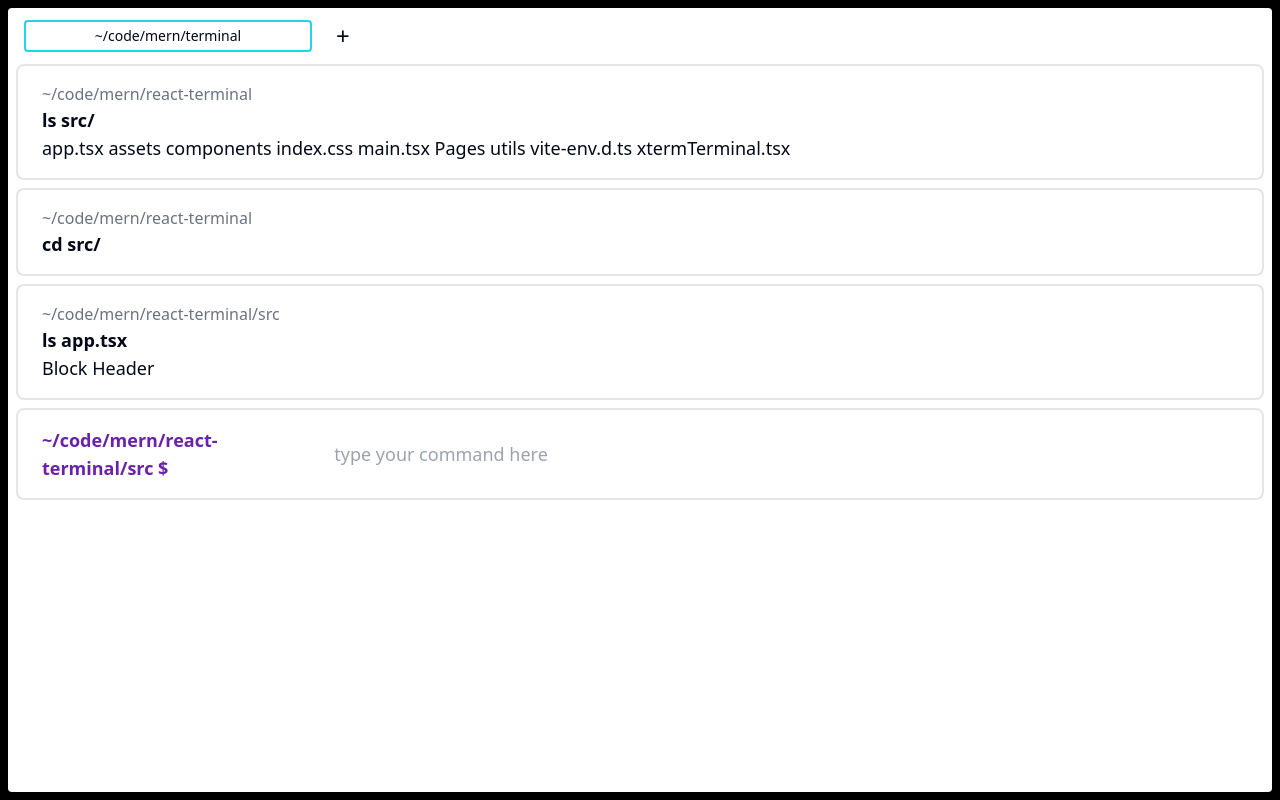
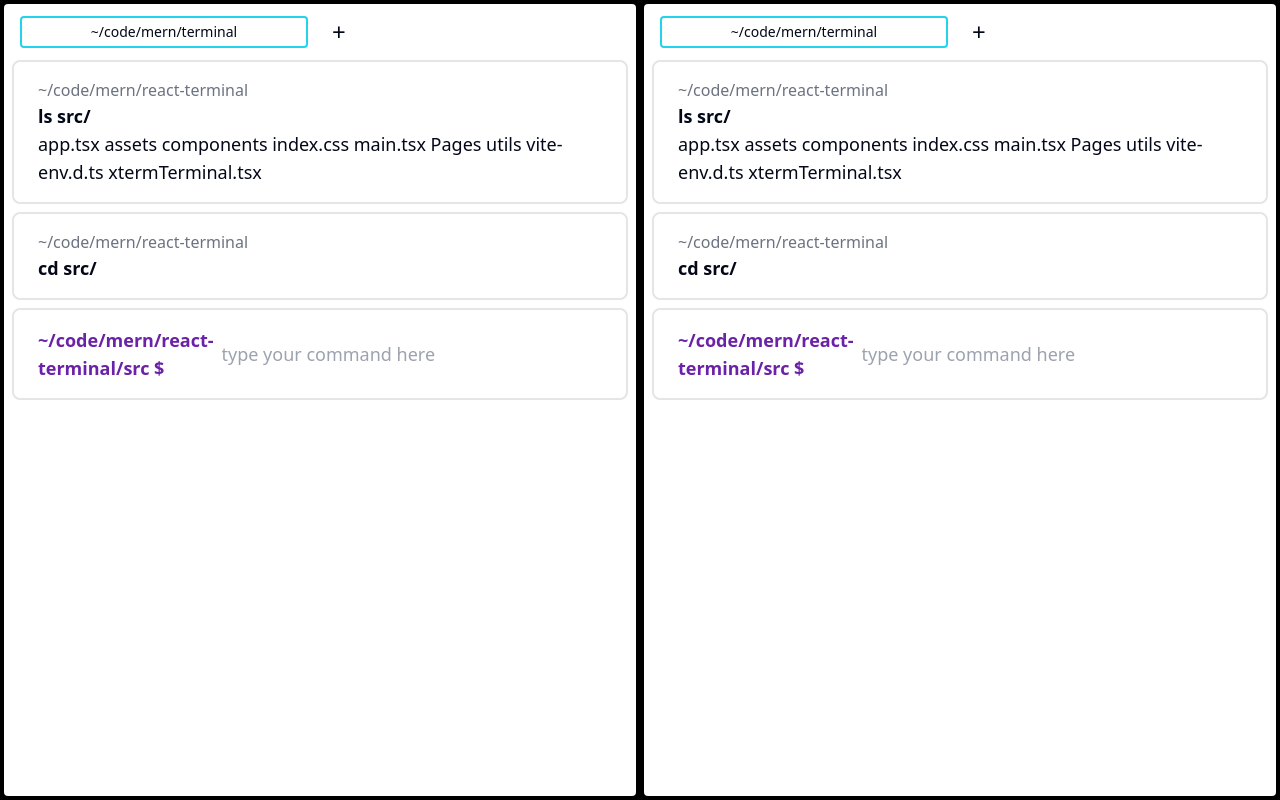
Before and after one commit to ParthKapoor-dev/react-terminal, a React (Vite) app: page / in a window 1280 px wide. Built offline with nearby package versions, Linux system fonts and the light colour scheme.

Commit message:
AppState LocalStorage <Implemented> && UI <Pending>

```diff
--- /dev/null
+++ b/src/DummyData/initialApp.tsx
@@ -0,0 +1,68 @@
+import { Section } from "../types/app";
+
+
+export const initialApp: Section[] = [
+    {
+        type: "parent",
+        metadata: {
+            id: 101,
+            split: "hor"
+        },
+        children: [
+            {
+                type: "terminal",
+                metadata: {
+                    id: 1001,
+                },
+                data: [
+                    {
+                        tabId: 1,
+                        name: "~/code/mern/terminal",
+                        blocks: [
+                            {
+                                id: 1,
+                                type: 'terminal',
+                                location: "~/code/mern/react-terminal",
+                                input: "ls src/",
+                                output: "app.tsx   assets   components   index.css   main.tsx   Pages   utils   vite-env.d.ts   xtermTerminal.tsx",
+                            },
+                            {
+                                id: 2,
+                                type: 'terminal',
+                                location: "~/code/mern/react-terminal",
+                                input: "cd src/",
+                            },
+                        ]
+                    }
+                ]
+            },
+            {
+                type: "terminal",
+                metadata: {
+                    id: 1002,
+                },
+                data: [
+                    {
+                        tabId: 1,
+                        name: "~/code/mern/terminal",
+                        blocks: [
+                            {
+                                id: 1,
+                                type: 'terminal',
+                                location: "~/code/mern/react-terminal",
+                                input: "ls src/",
+                                output: "app.tsx   assets   components   index.css   main.tsx   Pages   utils   vite-env.d.ts   xtermTerminal.tsx",
+                            },
+                            {
+                                id: 2,
+                                type: 'terminal',
+                                location: "~/code/mern/react-terminal",
+                                input: "cd src/",
+                            },
+                        ]
+                    }
+                ]
+            }
+        ]
+    }
+]
--- a/src/Pages/TabPage.tsx
+++ b/src/Pages/TabPage.tsx
@@ -1,36 +1,32 @@
 import { useEffect, useState } from "react";
-import Block, { BlockProps } from "../components/Block";
+import Block from "../components/Block";
 import Terminal from "../components/Terminal";
+import { BlockProps, TabProps } from "../types/Tabs";
 
-export interface TabProps {
-    tabId: number;
-    name: string;
-    blocks: BlockProps[];
+
+interface TabPageProps extends TabProps {
+    addBlock: (newBlock: BlockProps) => void
 }
 
-interface TabPageProps extends TabProps {
-    setTabs: React.Dispatch<React.SetStateAction<TabProps[]>>;
-}
+export default function TabPage({ blocks, tabId, name, addBlock }: TabPageProps) {
+    // const [ShowBlocks, setShowBlocks] = useState<BlockProps[]>(blocks);
 
-export default function TabPage({ blocks, tabId, name, setTabs }: TabPageProps) {
-    const [ShowBlocks, setShowBlocks] = useState<BlockProps[]>(blocks);
+    // useEffect(() => {
+    //     setShowBlocks(blocks);
+    // }, [blocks]);
 
-    useEffect(() => {
-        setShowBlocks(blocks);
-    }, [blocks]);
-
-    useEffect(() => {
-        localStorage.setItem('blocks', JSON.stringify(ShowBlocks));
-    }, [ShowBlocks]);
+    // useEffect(() => {
+    //     localStorage.setItem('blocks', JSON.stringify(ShowBlocks));
+    // }, [ShowBlocks]);
 
     return (
         <div>
             <div>
-                {ShowBlocks.map(item => (
+                {blocks.map(item => (
                     <Block key={item.id} {...item} />
                 ))}
             </div>
-            <Terminal location={"~/code/mern/react-terminal/src"} setShowBlocks={setShowBlocks} setTabs={setTabs} tabId={tabId} />
+            <Terminal location={"~/code/mern/react-terminal/src"} addBlock={addBlock} tabId={tabId} />
         </div>
     );
 }
--- /dev/null
+++ b/src/Pages/TerminalScreen.tsx
@@ -0,0 +1,40 @@
+import { useEffect, useState } from "react";
+import Header from "../components/Header";
+import TabPage from "./TabPage";
+import { BlockProps, TabProps } from "../types/Tabs";
+
+interface TerminalScreenProps {
+    Tabs: TabProps[],
+    setTabs: React.Dispatch<any>
+}
+
+export default function TerminalScreen({ Tabs, setTabs }: TerminalScreenProps) {
+    const [currentTab, setCurrentTab] = useState<TabProps>(Tabs[0]);
+
+    useEffect(() => {
+        setCurrentTab(Tabs.find(tab => tab.tabId === currentTab.tabId) || Tabs[0]);
+    }, [Tabs]);
+
+    function addBlock(newBlock: BlockProps) {
+        const updatedTabs = Tabs.map(tab => {
+            if (tab.tabId == currentTab.tabId)
+                return { ...tab, blocks: [...tab.blocks, newBlock] };
+            return tab;
+        });
+        setTabs(updatedTabs);
+    }
+
+    function addTabs(newTab: TabProps) {
+        const updatedTabs = [...Tabs, newTab];
+        setTabs(updatedTabs);
+    }
+
+    return (
+        <div className="h-screen bg-black p-1 overflow-hidden">
+            <div className="flex flex-col bg-white rounded h-full py-2 overflow-scroll">
+                <Header addTabs={addTabs} Tabs={Tabs} currentTab={currentTab} setCurrentTab={setCurrentTab} />
+                <TabPage {...currentTab} addBlock={addBlock} />
+            </div>
+        </div>
+    );
+}
--- a/src/app.tsx
+++ b/src/app.tsx
@@ -1,57 +1,98 @@
-import { useEffect, useState } from "react";
-import Header from "./components/Header";
-import TabPage, { TabProps } from "./Pages/TabPage";
-
-const initialTabs: TabProps[] = [
-    {
-        tabId: 1,
-        name: "~/code/mern/terminal",
-        blocks: [
-            {
-                id: 1,
-                type: 'terminal',
-                location: "~/code/mern/react-terminal",
-                input: "ls src/",
-                output: "app.tsx   assets   components   index.css   main.tsx   Pages   utils   vite-env.d.ts   xtermTerminal.tsx",
-            },
-            {
-                id: 2,
-                type: 'terminal',
-                location: "~/code/mern/react-terminal",
-                input: "cd src/",
-            },
-            {
-                id: 3,
-                type: 'terminal',
-                location: "~/code/mern/react-terminal/src",
-                input: "ls app.tsx",
-                output: "Block  Header",
-            }
-        ]
-    }
-];
+import { useEffect, useState } from "react"
+import TerminalScreen from "./Pages/TerminalScreen";
+import { cn } from "./utils/cn";
+import { TabProps } from "./types/Tabs";
+import { AppState, Section } from "./types/app";
+import { initialApp } from "./DummyData/initialApp";
 
 export default function App() {
-    const [Tabs, setTabs] = useState<TabProps[]>(() => {
-        const savedTabs = localStorage.getItem('tabs');
-        return savedTabs ? JSON.parse(savedTabs) : initialTabs;
+
+    const [app, setApp] = useState<AppState>(() => {
+        const savedApp = localStorage.getItem('windows');
+        return savedApp ? JSON.parse(savedApp) : { windows: initialApp }
     });
-    const [currentTab, setCurrentTab] = useState<TabProps>(Tabs[0]);
 
     useEffect(() => {
-        localStorage.setItem('tabs', JSON.stringify(Tabs));
-    }, [Tabs]);
-
-    useEffect(() => {
-        setCurrentTab(Tabs.find(tab => tab.tabId === currentTab.tabId) || Tabs[0]);
-    }, [Tabs]);
+        localStorage.setItem('windows', JSON.stringify(app));
+        console.log('The App');
+        console.log(app);
+    }, [app])
 
     return (
-        <div className="max-h-screen max-w-screen w-screen h-screen bg-black p-2 overflow-hidden">
-            <div className="flex flex-col bg-white rounded h-full py-2 overflow-scroll">
-                <Header setTabs={setTabs} Tabs={Tabs} currentTab={currentTab} setCurrentTab={setCurrentTab} />
-                <TabPage {...currentTab} setTabs={setTabs} />
+        <div className="h-screen w-screen">
+            <Child state={app.windows[0]} setApp={setApp} parentIds={[]} />
+        </div>
+    )
+}
+
+interface ChildProps {
+    state: Section
+    setApp: React.Dispatch<React.SetStateAction<AppState>>,
+    parentIds: number[]
+}
+function Child({ state, setApp, parentIds }: ChildProps) {
+
+    function setTabs(newTabs: TabProps[]) {
+        setApp((prevApp) => {
+            const updatedApp = JSON.parse(JSON.stringify(prevApp));
+            const section = findSection(updatedApp.windows, parentIds, state.metadata.id);
+
+            if (section && section.type == 'terminal') {
+                section.data = newTabs
+            };
+
+            console.log(section);
+            console.log(updatedApp);
+
+            return updatedApp;
+        });
+    }
+
+    if (state.type == 'terminal')
+        return (
+            <TerminalScreen Tabs={state.data} setTabs={setTabs} />
+        )
+    else if (state.type == 'parent') {
+        const newParentIds = [...parentIds, state.metadata.id];
+        console.log(newParentIds);
+        return (
+            <div className={cn("flex", state.metadata.split == "ver" && "flex-col")}>
+                {state.children.map(child => (
+                    <Child state={child} setApp={setApp} parentIds={newParentIds} />
+                ))}
             </div>
-        </div>
-    );
+        )
+    }
+    else
+        return null;
 }
+
+
+function findSection(windows: Section[], parentIds: number[], childId: number): Section | null {
+
+    let currentSection: Section | null = null;
+
+    for (const window of windows) {
+        currentSection = findSectionInChildren(window, parentIds, childId, 0);
+        if (currentSection) break;
+    }
+
+    return currentSection;
+}
+
+function findSectionInChildren(node: Section, parentIds: number[], childId: number, level: number): Section | null {
+
+    if (node.type == 'terminal' && node.metadata.id == childId)
+        return node;
+
+    if (node.type == 'parent' && node.metadata.id == parentIds[level]) {
+        for (const child of node.children) {
+            const foundSection = findSectionInChildren(child, parentIds, childId, ++level);
+            if (foundSection) {
+                return foundSection
+            }
+        }
+    };
+
+    return null;
+}
--- a/src/components/Header/index.tsx
+++ b/src/components/Header/index.tsx
@@ -1,15 +1,15 @@
+import HeaderTab from "./tab";
 import { useEffect } from "react";
-import HeaderTab from "./tab";
-import { TabProps } from "../../Pages/TabPage";
+import { TabProps } from "../../types/Tabs";
 
 interface HeaderProps {
     Tabs: TabProps[];
     currentTab: TabProps;
-    setTabs: React.Dispatch<React.SetStateAction<TabProps[]>>;
+    addTabs: (newTab: TabProps) => void,
     setCurrentTab: React.Dispatch<React.SetStateAction<TabProps>>;
 }
 
-export default function Header({ Tabs, setTabs, setCurrentTab, currentTab }: HeaderProps) {
+export default function Header({ Tabs, addTabs, setCurrentTab, currentTab }: HeaderProps) {
 
     function handleAddTab() {
         const newTab: TabProps = {
@@ -17,17 +17,13 @@ export default function Header({ Tabs, setTabs, setCurrentTab, currentTab }: Hea
             name: "NewTab",
             blocks: []
         };
-
-        setTabs(prev => {
-            const updatedTabs = [...prev, newTab];
-            setCurrentTab(newTab); // Set the newly created tab as the current tab
-            return updatedTabs;
-        });
+        addTabs(newTab);
+        setCurrentTab(newTab);
     }
 
     return (
         <div className="h-fit w-screen px-4 py-1 flex items-center justify-between">
-            <div className="flex gap-2 items-center">
+            <div className="flex gap-2 items-center overflow-scroll">
                 {Tabs.map((item) => (
                     <HeaderTab
                         key={item.tabId}
--- a/src/components/Terminal/index.tsx
+++ b/src/components/Terminal/index.tsx
@@ -1,16 +1,16 @@
 import { useRef, useState } from "react";
-import { BlockProps } from "../Block";
 import { cn } from "../../utils/cn";
-import { TabProps } from "../../Pages/TabPage";
+import { TabProps, BlockProps } from "../../types/Tabs";
+
 
 interface TerminalProps {
     location: string;
-    setTabs: React.Dispatch<React.SetStateAction<TabProps[]>>;
-    setShowBlocks: React.Dispatch<React.SetStateAction<BlockProps[]>>;
     tabId: number;
+    addBlock: (newBlock: BlockProps) => void;
+    // setShowBlocks: React.Dispatch<React.SetStateAction<BlockProps[]>>;
 }
 
-export default function Terminal({ location, setTabs, setShowBlocks, tabId }: TerminalProps) {
+export default function Terminal({ location, tabId, addBlock }: TerminalProps) {
     const [input, setInput] = useState("");
     const [showDropdown, setShowDropdown] = useState(false);
     const [dropdownPosition, setDropdownPosition] = useState({ left: 0 });
@@ -46,19 +46,7 @@ export default function Terminal({ location, setTabs, setShowBlocks, tabId }: Te
             output: "app.tsx   assets   components   index.css   main.tsx   Pages   utils   vite-env.d.ts   xtermTerminal.tsx",
         };
 
-        setTabs(prev => {
-            const updatedTabs = prev.map(tab => {
-                if (tab.tabId === tabId) {
-                    const newTab = { ...tab, blocks: [...tab.blocks, newBlock] };
-                    setShowBlocks(newTab.blocks);
-                    return newTab;
-                }
-                return tab;
-            });
-            localStorage.setItem('tabs', JSON.stringify(updatedTabs));
-            console.log('Updated Tabs:', updatedTabs);
-            return updatedTabs;
-        });
+        addBlock(newBlock);
 
         setInput("");  // Clear the input field
         setShowDropdown(false);  // Hide dropdown after submission
--- /dev/null
+++ b/src/types/Tabs.tsx
@@ -0,0 +1,14 @@
+
+export interface TabProps {
+    tabId: number;
+    name: string;
+    blocks: BlockProps[];
+}
+
+export interface BlockProps {
+    id: number,
+    type: 'chat ' | 'terminal',
+    input: string,
+    output?: string,
+    location: string
+}
--- /dev/null
+++ b/src/types/app.tsx
@@ -0,0 +1,24 @@
+import { TabProps } from "./Tabs";
+
+export interface AppState {
+    windows: Section[]
+}
+
+export type Section = TerminalSection | ParentSection
+
+export interface TerminalSection {
+    type: "terminal",
+    metadata: {
+        id: number;
+    }
+    data: TabProps[]
+}
+
+export interface ParentSection {
+    type: "parent",
+    metadata: {
+        id: number;
+        split: "hor" | "ver"
+    },
+    children: Section[]
+}
```
Also changed, not shown: src/components/Block/index.tsx (+1 -9 lines).
